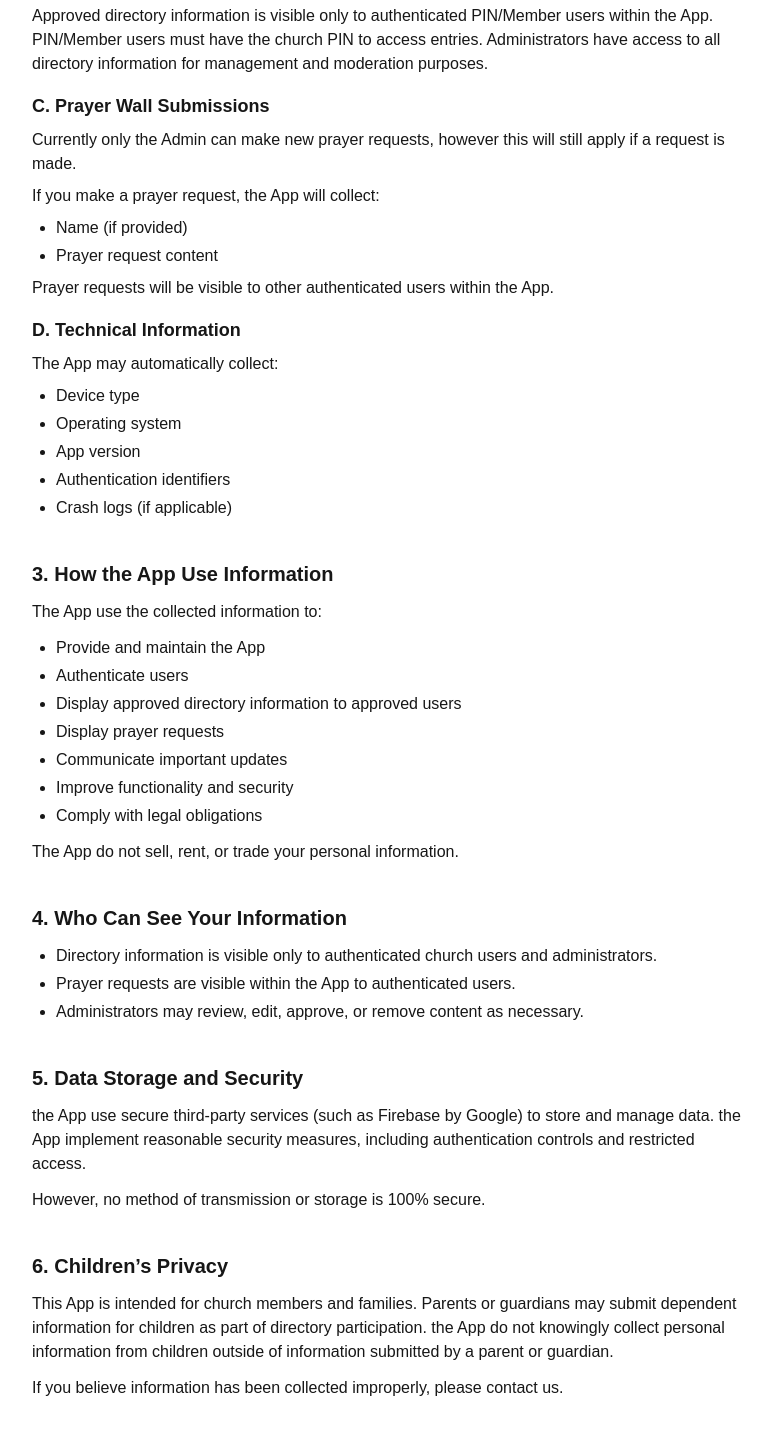
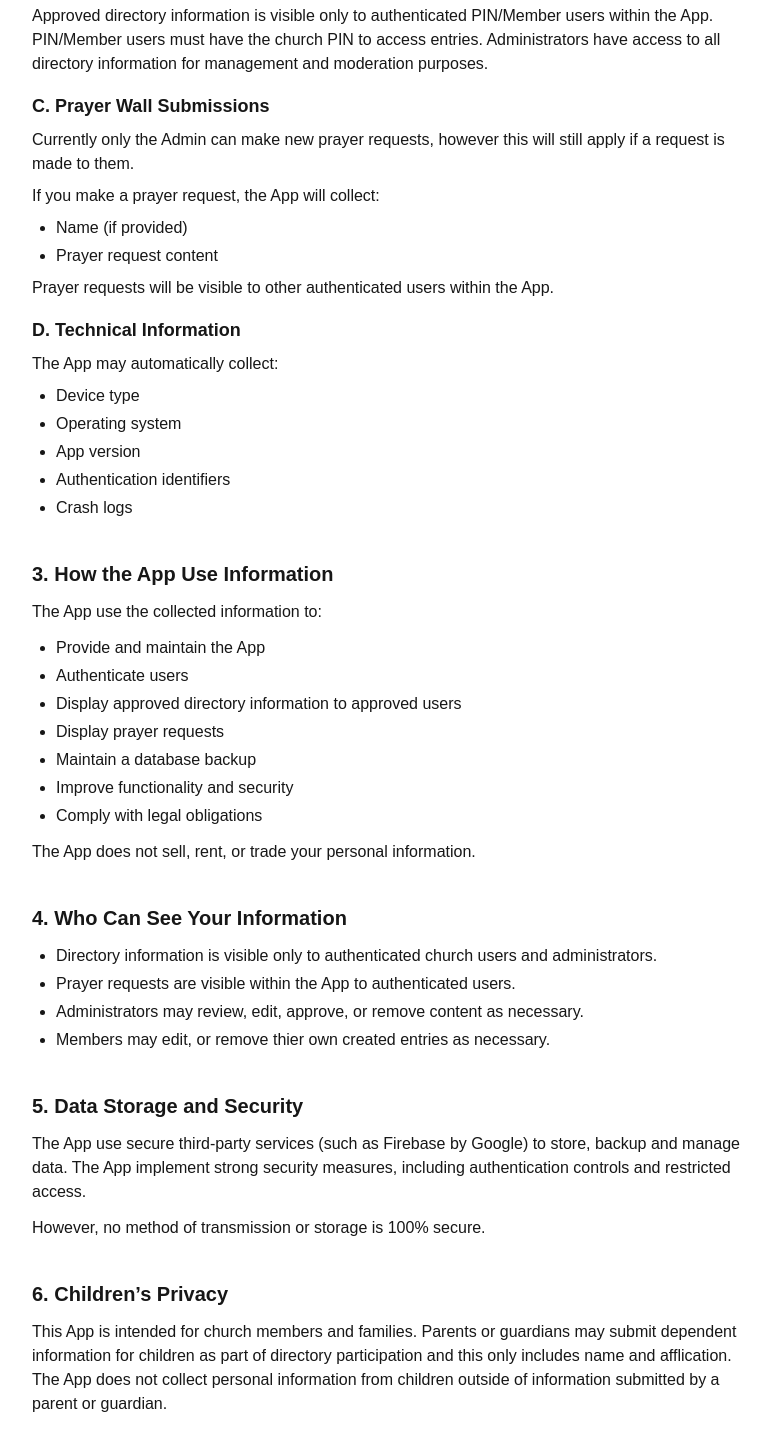
Before and after one commit to alexhart00/Alex-Personal-Website, a Next.js app: page /privacy in a window 1280 px wide. Shown: the part 1120-2551 px from the top of the page, without its empty margins (248-1020 px from the left). Built offline with nearby package versions, Linux system fonts and the light colour scheme.

Commit message:
Update Privacy Policy with recent changes and clarifications

```diff
--- a/src/app/privacy/page.tsx
+++ b/src/app/privacy/page.tsx
@@ -4,7 +4,7 @@ export default function PrivacyPage() {
             <header className="space-y-2">
                 <h1 className="text-3xl font-bold">Privacy Policy</h1>
                 <p className="text-sm">
-                    <strong>Last Updated:</strong> 2/17/2026 <br />
+                    <strong>Last Updated:</strong> 2/23/2026 <br />
                     <strong>App Name:</strong> Platte Valley Baptist Church App
                 </p>
             </header>
@@ -81,7 +81,7 @@ export default function PrivacyPage() {
                         <h3 className="text-lg font-semibold">C. Prayer Wall Submissions</h3>
                         <p>
                             Currently only the Admin can make new prayer requests,
-                            however this will still apply if a request is made.
+                            however this will still apply if a request is made to them.
                         </p>
                         <p>If you make a prayer request, the App will collect:</p>
                         <ul className="list-disc pl-6 space-y-1">
@@ -103,7 +103,7 @@ export default function PrivacyPage() {
                             <li>Operating system</li>
                             <li>App version</li>
                             <li>Authentication identifiers</li>
-                            <li>Crash logs (if applicable)</li>
+                            <li>Crash logs</li>
                         </ul>
                     </div>
                 </section>
@@ -116,11 +116,11 @@ export default function PrivacyPage() {
                         <li>Authenticate users</li>
                         <li>Display approved directory information to approved users</li>
                         <li>Display prayer requests</li>
-                        <li>Communicate important updates</li>
+                        <li>Maintain a database backup</li>
                         <li>Improve functionality and security</li>
                         <li>Comply with legal obligations</li>
                     </ul>
-                    <p>The App do not sell, rent, or trade your personal information.</p>
+                    <p>The App does not sell, rent, or trade your personal information.</p>
                 </section>
 
                 <section className="space-y-3">
@@ -132,14 +132,15 @@ export default function PrivacyPage() {
                         </li>
                         <li>Prayer requests are visible within the App to authenticated users.</li>
                         <li>Administrators may review, edit, approve, or remove content as necessary.</li>
+                        <li>Members may edit, or remove thier own created entries as necessary.</li>
                     </ul>
                 </section>
 
                 <section className="space-y-3">
                     <h2 className="text-xl font-semibold">5. Data Storage and Security</h2>
                     <p>
-                        the App use secure third-party services (such as Firebase by Google) to
-                        store and manage data. the App implement reasonable security measures,
+                        The App use secure third-party services (such as Firebase by Google) to
+                        store, backup and manage data. The App implement strong security measures,
                         including authentication controls and restricted access.
                     </p>
                     <p>However, no method of transmission or storage is 100% secure.</p>
@@ -150,16 +151,17 @@ export default function PrivacyPage() {
                     <p>
                         This App is intended for church members and families. Parents or
                         guardians may submit dependent information for children as part of
-                        directory participation. the App do not knowingly collect personal
-                        information from children outside of information submitted by a
-                        parent or guardian.
+                        directory participation and this only includes name and afflication.
+                        The App does not collect personal information from children
+                        outside of information submitted by a parent or guardian.
                     </p>
-                    <p>If you believe information has been collected improperly, please contact us.</p>
+                    <p>If you believe information has been collected improperly, please contact us. An email has been provided at the bottom.</p>
                 </section>
 
                 <section className="space-y-3" id="account-deletion">
                     <h2 className="text-xl font-semibold">7. Account and Data Deletion</h2>
                     <p>You may request deletion of your account and associated data at any time.</p>
+                    <p>Either inside of the app with the "delete account" button found in the User Entry List or by email request.</p>
                     <p>
                         <strong>Email:</strong> alexhart3000@gmail.com <br />
                         <strong>Subject Line:</strong> Account Deletion Request
@@ -175,9 +177,10 @@ export default function PrivacyPage() {
 
                 <section className="space-y-3">
                     <h2 className="text-xl font-semibold">8. Data Retention</h2>
-                    <p>the App retain personal information only as long as necessary to:</p>
+                    <p>The App retain personal information only as long as necessary to:</p>
                     <ul className="list-disc pl-6 space-y-1">
                         <li>Maintain active membership records</li>
+                        <li>Maintain acurrate backups</li>
                         <li>Provide directory services</li>
                         <li>Meet legal obligations</li>
                     </ul>
@@ -211,6 +214,7 @@ export default function PrivacyPage() {
                         <strong>Alexander Hart</strong>
                         <br />
                         <strong>Email:</strong> alexhart3000@gmail.com
+                        <p>Thank you and please enjoy the app.</p>
                     </p>
                 </section>
             </section>
```
